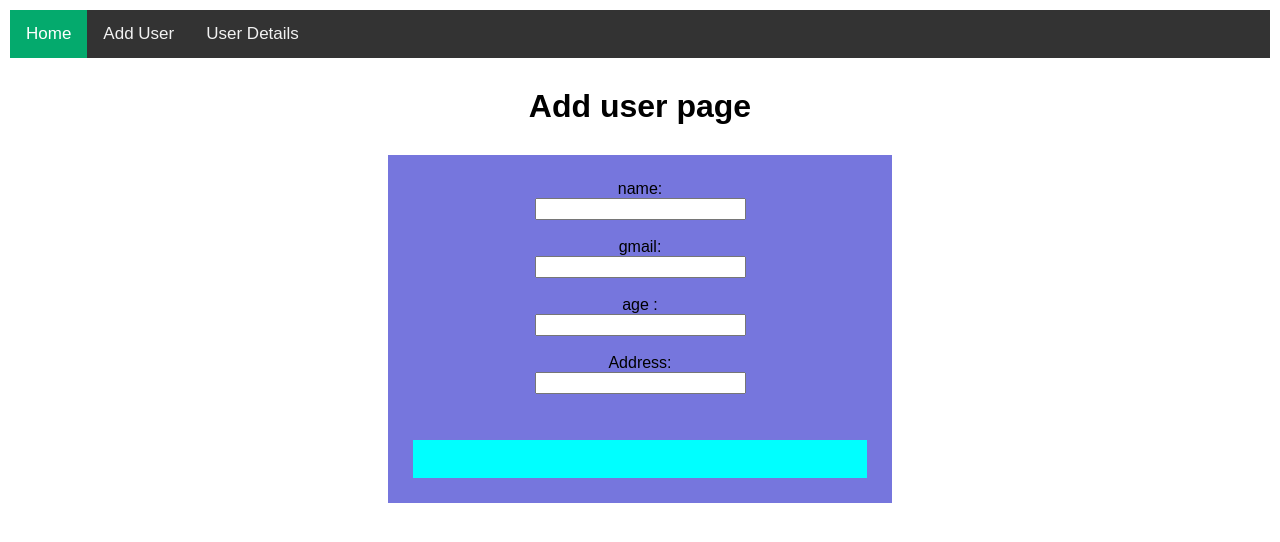
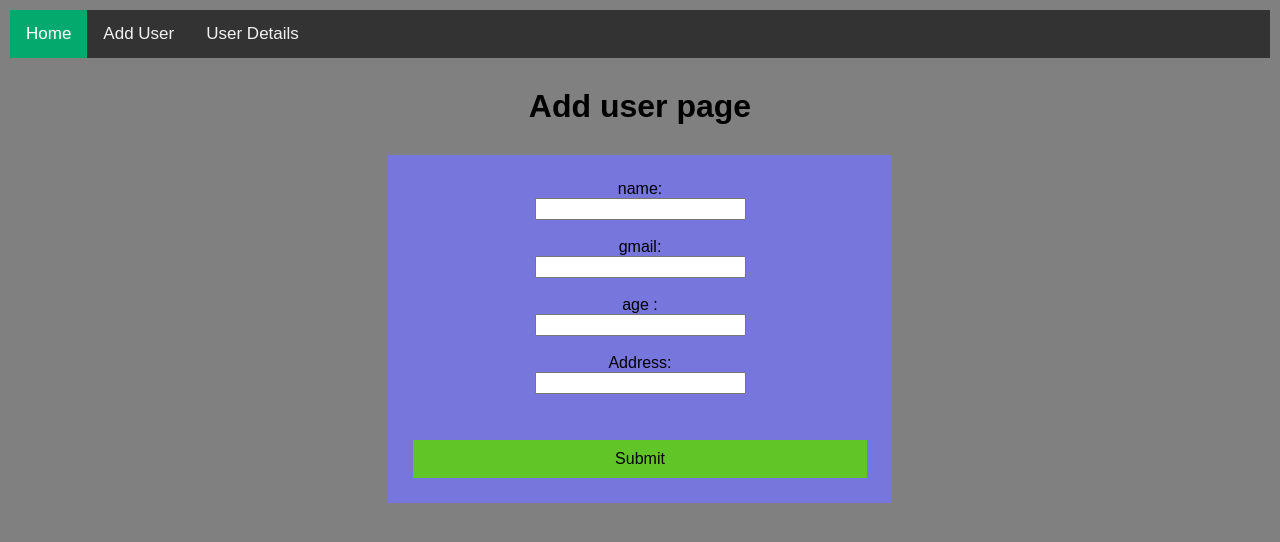
Before and after one commit to Chanuka999/Mern_Stck_Project, a React (Create React App) app in the folder frontend/: page /AddUser in a window 1280 px wide. In both pictures the pointer is over the button "Submit". Shown: the top 542 px of the page. Built offline with nearby package versions, Linux system fonts and the light colour scheme.

Commit message:
apply css

```diff
--- a/frontend/src/Components/AddUser/AddUser.css
+++ b/frontend/src/Components/AddUser/AddUser.css
@@ -6,7 +6,7 @@
 }
 
 body{
-    background-color: white;
+    background-color: gray;
 
     width: 100%;
     min-height: 100vh;
@@ -45,12 +45,21 @@ button{
     padding: 10px 30px;
     cursor: pointer;
     border: none;
-    background-color: #000;
+    background-color: blue;
     color: white;
     transition: all 0.3s ease-in;
 }
 
 button:hover{
- background-color: aqua;
- color:aqua;
+ background-color: rgb(97, 197, 39);
+ color:black;
 }
+
+.d1{
+    background-color: rgb(22, 175, 22);
+    color: black;
+}
+.d1:hover{
+    background-color: black;
+    color: #fff;
+}
```
